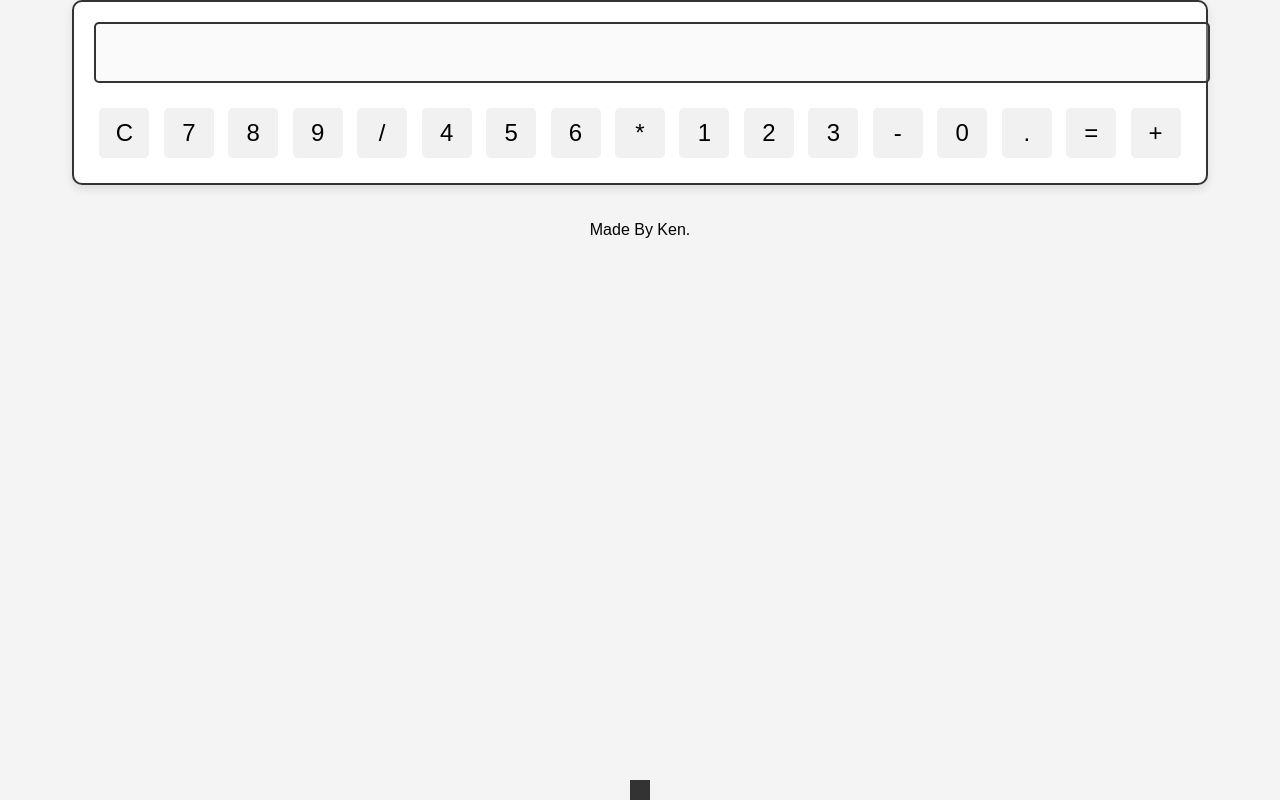
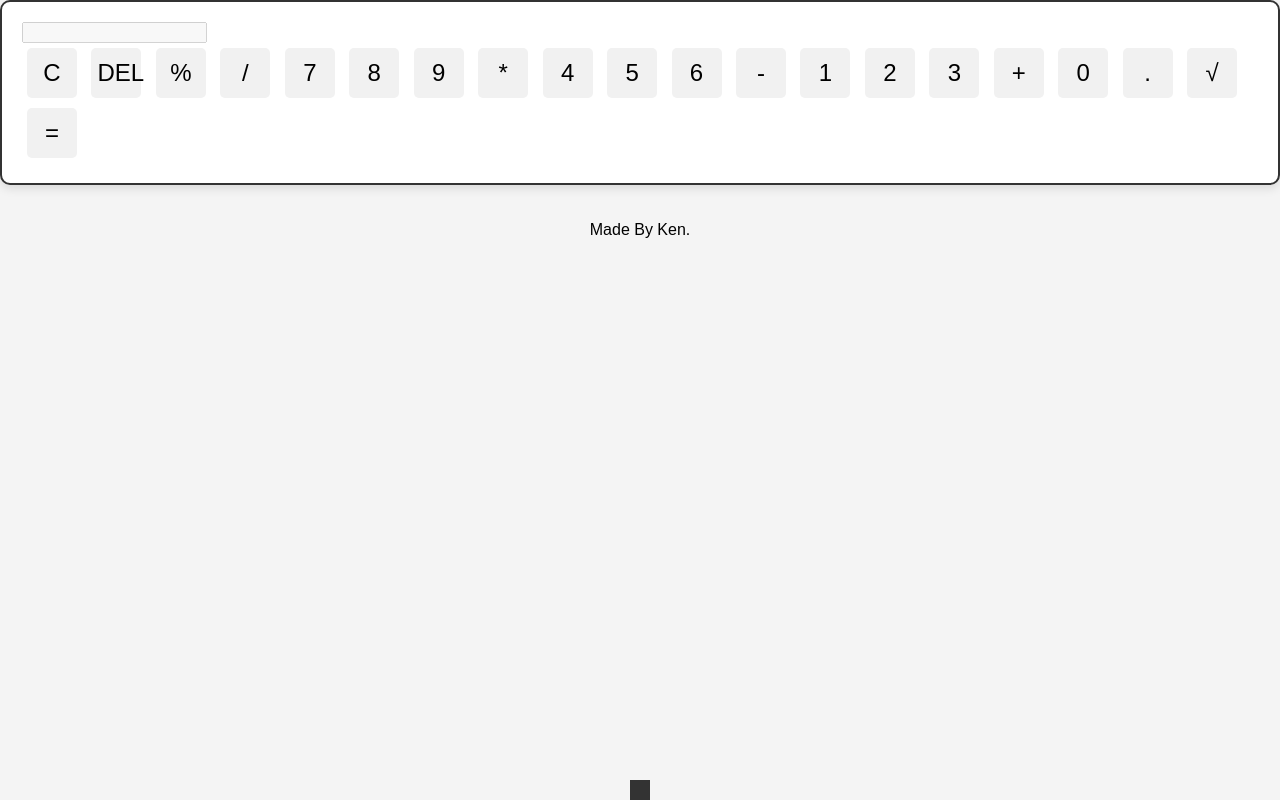
Before and after one commit to Kennnooo/Simple-Calculator, a plain HTML site: page index.html in a window 1280 px wide. Drawn offline with Linux system fonts and the light colour scheme.

Commit message:
Update index.html

```diff
--- a/index.html
+++ b/index.html
@@ -3,30 +3,37 @@
 <head>
   <meta charset="UTF-8">
   <meta name="viewport" content="width=device-width, initial-scale=1.0">
-    <title>Calculator</title>
+  <title>Advanced Calculator</title>
   <link rel="stylesheet" href="styles.css">
 </head>
 <body>
   <div class="calculator">
-        <input type="text" id="display" class="display" disabled />
+    <input type="text" id="display" disabled>
     <div class="buttons">
       <button onclick="clearDisplay()">C</button>
+      <button onclick="deleteLast()">DEL</button>
+      <button onclick="appendToDisplay('%')">%</button>
+      <button onclick="appendToDisplay('/')">/</button>
+
       <button onclick="appendToDisplay('7')">7</button>
       <button onclick="appendToDisplay('8')">8</button>
       <button onclick="appendToDisplay('9')">9</button>
-            <button onclick="appendToDisplay('/')">/</button>
+      <button onclick="appendToDisplay('*')">*</button>
+
       <button onclick="appendToDisplay('4')">4</button>
       <button onclick="appendToDisplay('5')">5</button>
       <button onclick="appendToDisplay('6')">6</button>
-            <button onclick="appendToDisplay('*')">*</button>
+      <button onclick="appendToDisplay('-')">-</button>
+
       <button onclick="appendToDisplay('1')">1</button>
       <button onclick="appendToDisplay('2')">2</button>
       <button onclick="appendToDisplay('3')">3</button>
-            <button onclick="appendToDisplay('-')">-</button>
+      <button onclick="appendToDisplay('+')">+</button>
+
       <button onclick="appendToDisplay('0')">0</button>
       <button onclick="appendToDisplay('.')">.</button>
-            <button onclick="calculate()">=</button>
-            <button onclick="appendToDisplay('+')">+</button>
+      <button onclick="calculateSquareRoot()">√</button>
+      <button onclick="calculateResult()">=</button>
     </div>
   </div>
   <script src="script.js"></script>
```
Lines whose indentation alone changed are shown as unchanged.
